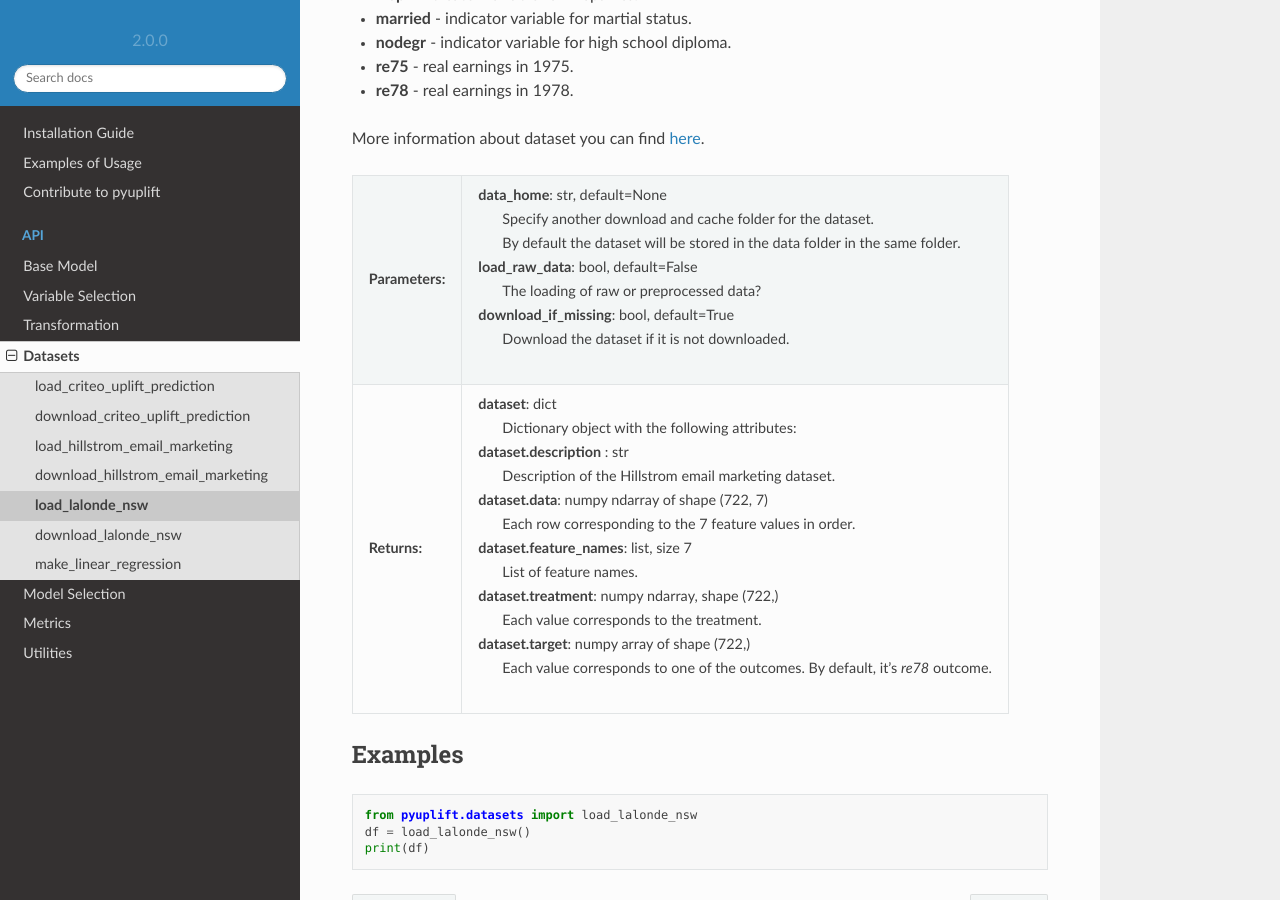
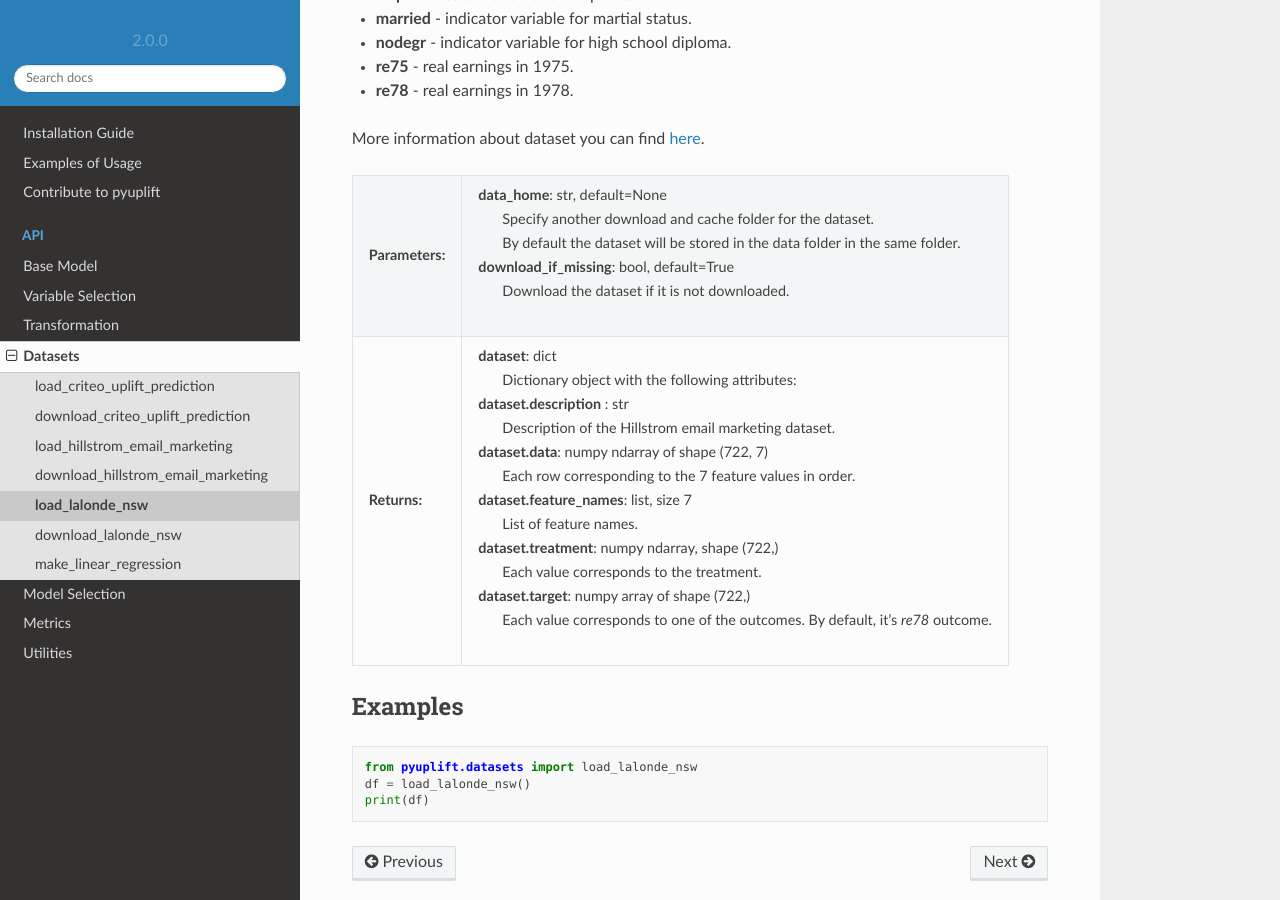
Before and after one commit to duketemon/pyuplift, a Sphinx documentation site: the page built from docs/datasets/load_lalonde_nsw.rst, in a window 1280 px wide and 900 px high, scrolled down 629 px. Built offline with Sphinx 7.4.7 and the Read the Docs theme 2.0.0, drawn with Linux system fonts in a browser that asks for light colours.

Commit message:
Fix: load_lalonde_nsw function
Fixed documentation of the `load_lalonde_nsw` function

```diff
--- a/docs/datasets/load_lalonde_nsw.rst
+++ b/docs/datasets/load_lalonde_nsw.rst
@@ -36,8 +36,6 @@ More information about dataset you can find `here <https://users.nber.org/~rdehe
 | **Parameters:** | | **data_home**: str, default=None                                                                                                     |
 |                 | |   Specify another download and cache folder for the dataset.                                                                         |
 |                 | |   By default the dataset will be stored in the data folder in the same folder.                                                       |
-|                 | | **load_raw_data**: bool, default=False                                                                                               |
-|                 | |   The loading of raw or preprocessed data?                                                                                           |
 |                 | | **download_if_missing**: bool, default=True                                                                                          |
 |                 | |   Download the dataset if it is not downloaded.                                                                                      |
 +-----------------+----------------------------------------------------------------------------------------------------------------------------------------+
```
